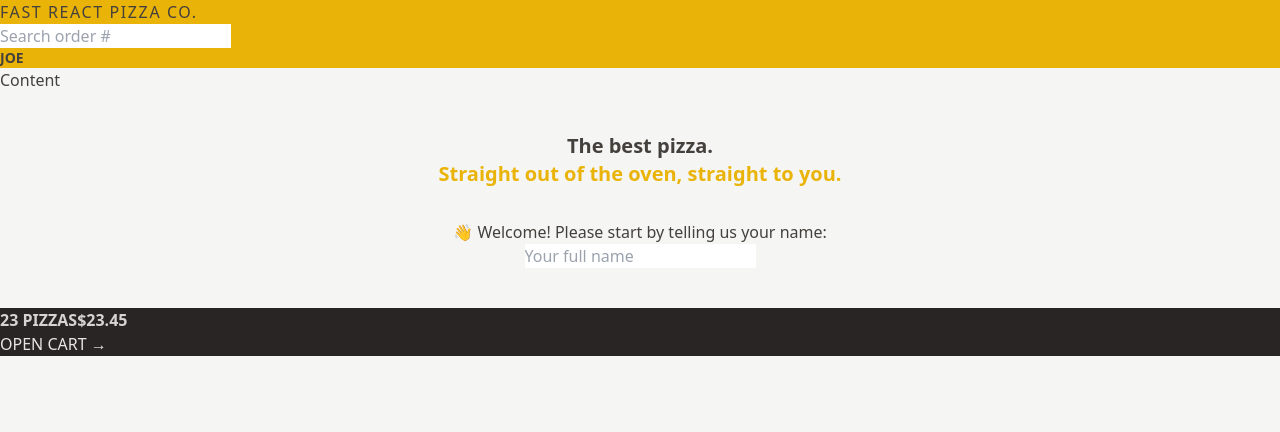
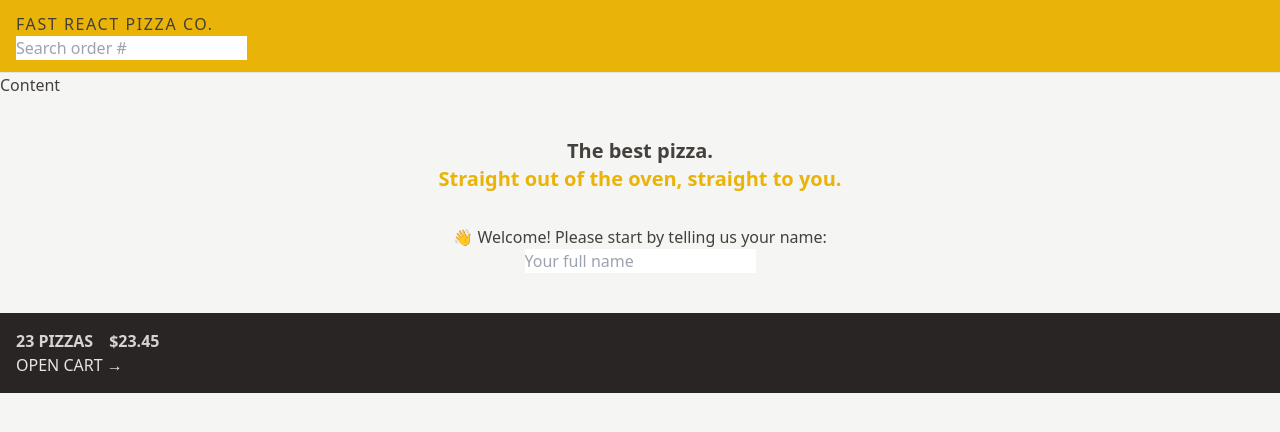
Before and after one commit to breakthrough001/react-pizza-co, a React (Vite) app: page / in a window 1280 px wide. Shown: the top 432 px of the page. Built offline with nearby package versions, Linux system fonts and the light colour scheme.

Commit message:
video done

```diff
--- a/src/features/cart/CartOverview.jsx
+++ b/src/features/cart/CartOverview.jsx
@@ -2,8 +2,8 @@ import { Link } from 'react-router-dom';
 
 function CartOverview() {
   return (
-    <div className="bg-stone-800 text-stone-200 uppercase">
-      <p className="text-stone-300 font-semibold">
+    <div className="bg-stone-800 p-4 uppercase text-stone-200">
+      <p className="space-x-4 font-semibold text-stone-300">
         <span>23 pizzas</span>
         <span>$23.45</span>
       </p>
--- a/src/features/user/Username.jsx
+++ b/src/features/user/Username.jsx
@@ -1,5 +1,5 @@
 function Username() {
-  return <div className="text-sm font-semibold">Joe</div>;
+  return <div className="hidden text-sm font-semibold">Joe</div>;
 }
 
 export default Username;
--- a/src/index.css
+++ b/src/index.css
@@ -20,7 +20,7 @@
 .loader {
   width: 45px;
   aspect-ratio: 0.75;
-  --c: no-repeat linear-gradient(#333 0 0);
+  --c: no-repeat linear-gradient(#005eff 0 0);
   background: var(--c) 0% 50%, var(--c) 50% 50%, var(--c) 100% 50%;
   background-size: 20% 50%;
   animation: loading 1s infinite linear;
--- a/src/ui/Header.jsx
+++ b/src/ui/Header.jsx
@@ -4,7 +4,7 @@ import Username from '../features/user/Username';
 
 function Header() {
   return (
-    <header className="bg-yellow-500 uppercase">
+    <header className="border-b border-stone-200 bg-yellow-500 px-4 py-3 uppercase">
       <Link to="/" className="tracking-widest">
         Fast React Pizza Co.
       </Link>
```
